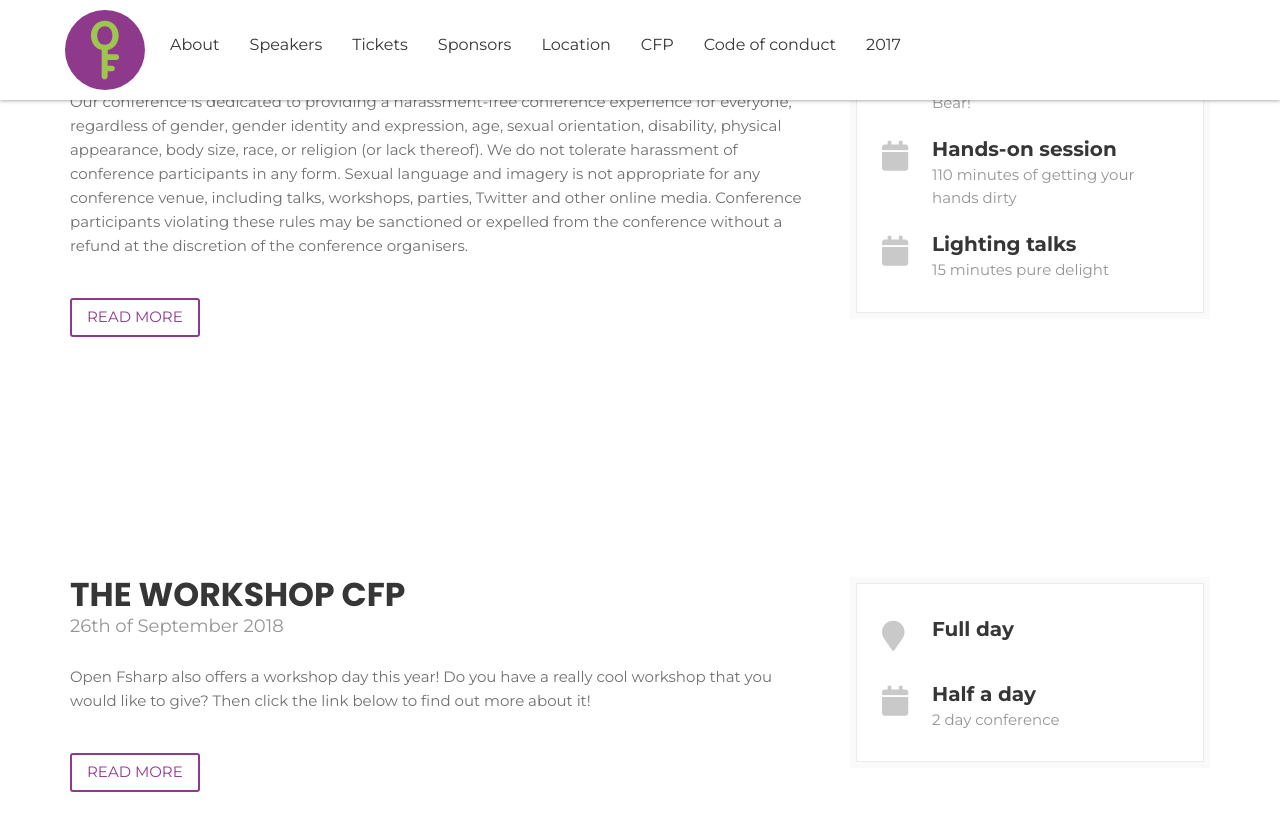
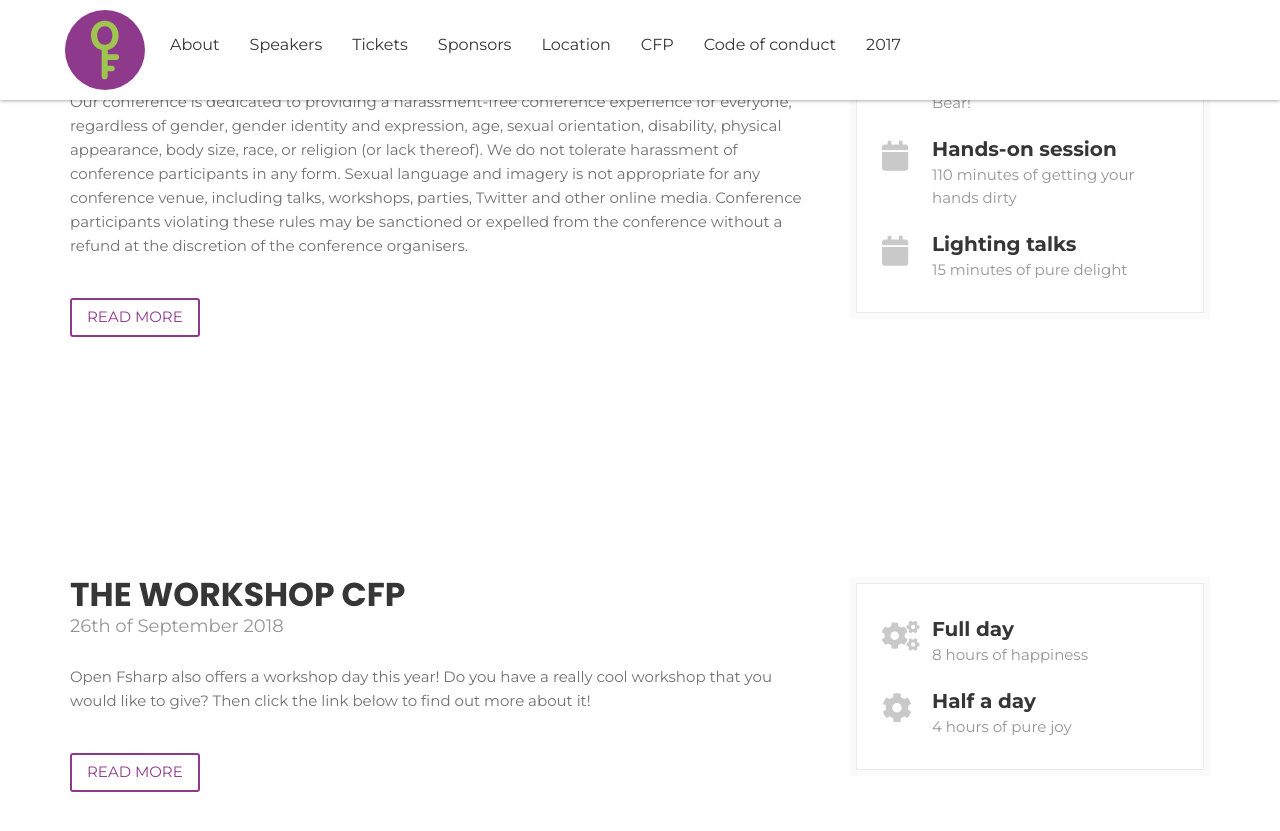
Before and after one commit to open-fsharp/open-fsharp.github.io, a Jekyll site: the page built from cfp.html, in a window 1280 px wide and 900 px high, scrolled down 484 px. Shown: the top 831 px of the window. Built offline with Jekyll 4.4.1, drawn with Linux system fonts in a browser that asks for light colours; nearby versions of some CDN libraries; comment, search, counter and statistics services are not loaded.

Commit message:
update fontawesome icons to new implementation

```diff
--- a/cfp.html
+++ b/cfp.html
@@ -68,7 +68,7 @@
 								<span class="c-info-icon"><i class="fa fa-calendar"></i></span>
 								<span class="c-info-content">
 									<strong>Lighting talks</strong>
-									<span class="i-text">15 minutes pure delight</span>
+									<span class="i-text">15 minutes of pure delight</span>
 								</span>
 							</li>
 						</ul>
@@ -102,17 +102,17 @@
 					<div class="conference-info">
 						<ul>
 							<li>
-								<span class="c-info-icon"><i class="fa fa-map-marker"></i></span>
+								<span class="c-info-icon"><i class="fas fa-cogs"></i></span>
 								<span class="c-info-content">
 									<strong>Full day</strong>
-									<span class="i-text"></span>
+									<span class="i-text">8 hours of happiness</span>
 								</span>
 							</li>
 							<li>
-								<span class="c-info-icon"><i class="fa fa-calendar"></i></span>
+								<span class="c-info-icon"><i class="fas fa-cog"></i></span>
 								<span class="c-info-content">
 									<strong>Half a day</strong>
-									<span class="i-text">2 day conference</span>
+									<span class="i-text">4 hours of pure joy</span>
 								</span>
 							</li>
 						</ul>
```
Also changed, not shown: index.html (+18 -18 lines), public/css/font-awesome.min.css (deleted).
